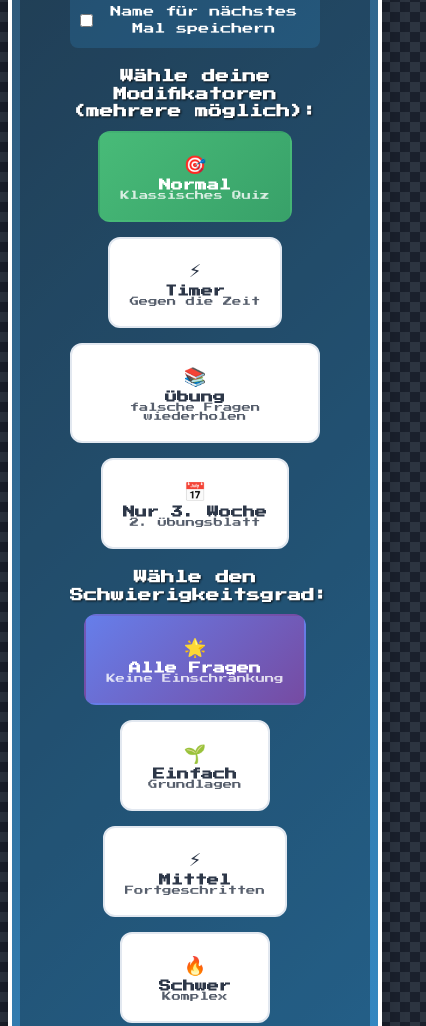
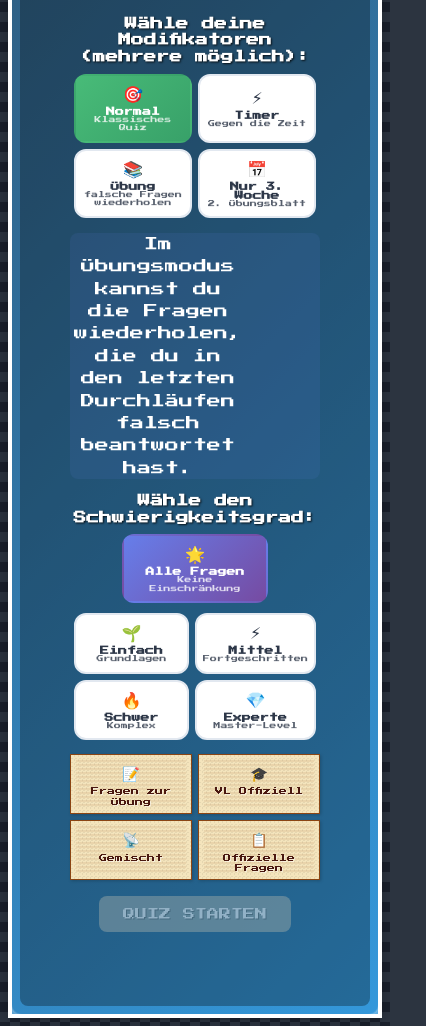
Before and after one commit to pollo60/Web-anwendung-quiz, a plain HTML site: page index.html in a window 390 px wide. Shown: the part 888-1914 px from the top of the page, 426 px wide, since content can reach past the window. Drawn offline with Linux system fonts and the light colour scheme.

Commit message:
haahhaha

```diff
--- a/style.css
+++ b/style.css
@@ -300,34 +300,36 @@ body.level-expert {
         padding: 8px;
     }
     .leaderboard-title {
-        font-size: 0; /* Hide text */
-        margin: 0 0 6px 0;
+        font-size: 0; /* Hide text completely */
+        margin: 0 0 4px 0;
+        line-height: 0;
     }
     .leaderboard-title::before {
         content: '🏆';
-        font-size: 18px;
+        font-size: 16px;
         display: inline-block;
+        line-height: 1;
     }
     .leaderboard-tabs {
         gap: 4px;
-        margin-bottom: 8px;
+        margin-bottom: 6px;
     }
     .leaderboard-tabs .tab-btn,
     .tab-btn.start-tab-btn {
-        font-size: 9px;
-        padding: 5px 6px;
-        border-radius: 4px;
+        font-size: 8px;
+        padding: 4px 5px;
+        border-radius: 3px;
         letter-spacing: 0;
         margin: 0 2px;
     }
     .leaderboard-content {
-        max-height: 200px;
+        max-height: 180px;
         overflow: auto;
-        padding: 2px;
+        padding: 4px 2px 4px 6px; /* More left padding, less right */
     }
     .leaderboard-entry {
-        gap: 3px;
-        padding: 3px 2px;
+        gap: 4px;
+        padding: 3px 1px 3px 3px; /* More left, less right */
         font-size: 9px;
         flex-wrap: nowrap;
     }
@@ -358,52 +360,137 @@ body.level-expert {
         font-size: 9px;
         flex-shrink: 0;
         margin-left: auto;
+        padding-right: 4px; /* Space from right border */
     }
     .delete-entry-btn {
-        transform: scale(0.75);
-        width: 16px;
-        height: 16px;
-        font-size: 10px;
-        line-height: 14px;
+        transform: scale(0.7);
+        width: 14px;
+        height: 14px;
+        font-size: 9px;
+        line-height: 12px;
     }
     .clear-all-btn {
-        width: 24px;
-        height: 24px;
-        font-size: 14px;
-        line-height: 20px;
-        right: 6px;
-        top: 6px;
+        width: 22px;
+        height: 22px;
+        font-size: 13px;
+        line-height: 18px;
+        right: 5px;
+        top: 5px;
     }
 
     /* Name input placeholder sizing; content updated via JS */
     .name-input::placeholder { font-size: 12px; }
     .name-input { font-size: 12px; padding: 10px 12px; }
 
-    /* Level grid fixes */
+    /* Modifier selection - 2xN grid, compact */
+    .modifier-selection {
+        margin-bottom: 16px !important;
+    }
+    .modifier-selection > label {
+        text-align: center !important;
+        display: block !important;
+    }
+    .modifier-selection > div {
+        display: grid !important;
+        grid-template-columns: 1fr 1fr !important;
+        gap: 6px !important;
+        justify-items: center !important;
+        padding: 0 4px !important;
+    }
+    .modifier-btn {
+        min-width: auto !important;
+        width: 100% !important;
+        padding: 8px 6px !important;
+        margin: 0 !important;
+        font-size: 10px !important;
+        text-align: center !important;
+    }
+    .modifier-btn > div:first-child {
+        font-size: 16px !important;
+        margin-bottom: 3px !important;
+    }
+    .modifier-btn > div:nth-child(2) {
+        font-size: 9px !important;
+        font-weight: 600;
+    }
+    .modifier-btn > div:last-child {
+        font-size: 7px !important;
+        opacity: 0.75;
+        line-height: 1.2;
+    }
+
+    /* Difficulty selection - "Alle Fragen" centered top, others 2xN grid */
+    .difficulty-selection {
+        margin-bottom: 16px !important;
+    }
+    .difficulty-selection > label {
+        text-align: center !important;
+        display: block !important;
+    }
+    .difficulty-selection > div {
+        display: grid !important;
+        grid-template-columns: 1fr 1fr !important;
+        gap: 6px !important;
+        justify-items: center !important;
+        padding: 0 4px !important;
+    }
+    .difficulty-btn {
+        min-width: auto !important;
+        width: 100% !important;
+        padding: 8px 6px !important;
+        margin: 0 !important;
+        font-size: 10px !important;
+        text-align: center !important;
+    }
+    .difficulty-btn[data-difficulty="all"] {
+        grid-column: 1 / -1 !important;
+        width: 60% !important;
+        margin-bottom: 4px !important;
+    }
+    .difficulty-btn > div:first-child {
+        font-size: 16px !important;
+        margin-bottom: 3px !important;
+    }
+    .difficulty-btn > div:nth-child(2) {
+        font-size: 9px !important;
+        font-weight: 600;
+    }
+    .difficulty-btn > div:last-child {
+        font-size: 7px !important;
+        opacity: 0.75;
+        line-height: 1.2;
+    }
+
+    /* Level grid fixes - 2x2 grid, all inside dashboard */
     .level-selection {
         grid-template-columns: 1fr 1fr !important;
-        gap: 8px;
-        margin: 16px 0;
-        padding: 0;
+        gap: 6px !important;
+        margin: 12px 0 !important;
+        padding: 0 !important;
     }
     .level-card {
-        padding: 8px 6px;
-        margin: 0;
-        min-width: auto;
+        padding: 6px 4px !important;
+        margin: 0 !important;
+        min-width: auto !important;
+        max-width: none !important;
         transform: rotate(0deg) !important; /* Remove rotation on mobile */
+        box-shadow: 1px 1px 3px rgba(0,0,0,0.2) !important;
     }
     .level-card:last-child {
         grid-column: auto !important; /* All cards in 2x2 grid */
     }
     .level-card .level-icon {
-        font-size: 16px;
-        margin-bottom: 4px;
+        font-size: 14px !important;
+        margin-bottom: 3px !important;
     }
     .level-card .level-name {
-        font-size: 9px;
-        margin-bottom: 0;
-    }
-    .level-card .level-description { display: none; }
+        font-size: 8px !important;
+        margin-bottom: 0 !important;
+        line-height: 1.3 !important;
+    }
+    .level-card .level-description {
+        display: none !important;
+    }
 
     /* Question header tightening */
     .question-header { padding-bottom: 10px; margin-bottom: 12px; }
@@ -418,38 +505,32 @@ body.level-expert {
     /* Matching layout stack */
     .matching-container { grid-template-columns: 1fr; }
 
-    /* Mode button compact */
-    .mode-btn { min-width: 120px; padding: 12px; }
+    /* Content padding */
+    .content { padding: 10px; }
+
+    /* Modifier/Difficulty selection wrapper spacing */
+    .modifier-selection, .difficulty-selection {
+        margin-bottom: 14px !important;
+    }
+}
 
     /* Modifier and Difficulty buttons compact */
     .modifier-btn, .difficulty-btn { min-width: 120px; padding: 12px; }
 
     /* Shrink section labels (override inline sizes) */
     .modifier-selection > label, .difficulty-selection > label {
-        font-size: 0.85em !important;
+        font-size: 0.8em !important;
         line-height: 1.3 !important;
-        margin-bottom: 10px !important;
-    }
-
-    /* Compact modifier/difficulty button content */
-    .modifier-btn > div, .difficulty-btn > div {
-        font-size: 0.9em;
-    }
-    .modifier-btn > div:first-child, .difficulty-btn > div:first-child {
-        font-size: 18px !important;
-        margin-bottom: 4px !important;
-    }
-    .modifier-btn > div:last-child, .difficulty-btn > div:last-child {
-        font-size: 0.7em !important;
-        opacity: 0.7;
+        margin-bottom: 8px !important;
+        text-align: center !important;
     }
 
     /* Content padding */
-    .content { padding: 12px; }
+    .content { padding: 10px; }
 
     /* Modifier/Difficulty selection wrapper spacing */
     .modifier-selection, .difficulty-selection {
-        margin-bottom: 20px !important;
+        margin-bottom: 14px !important;
     }
 }
 
```
